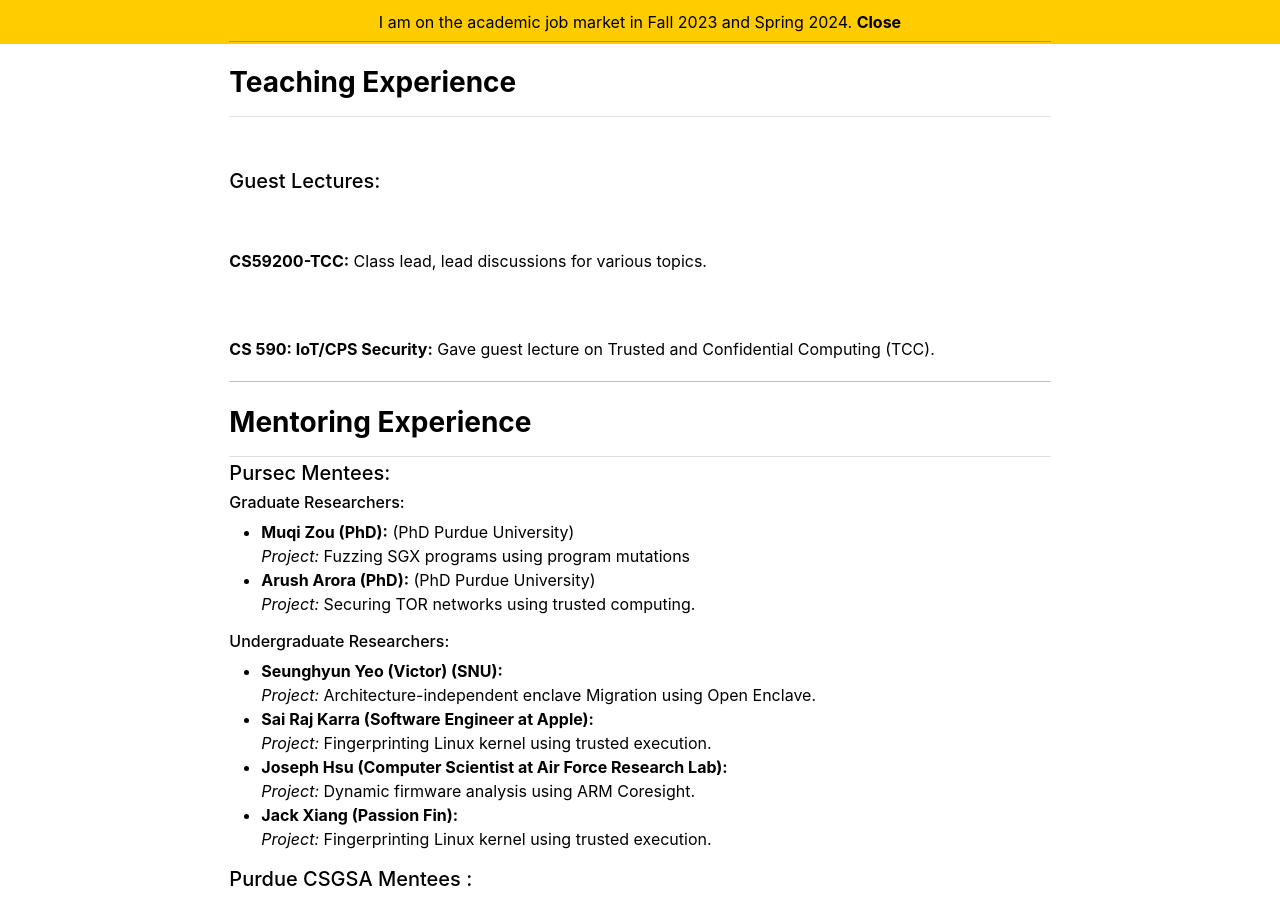
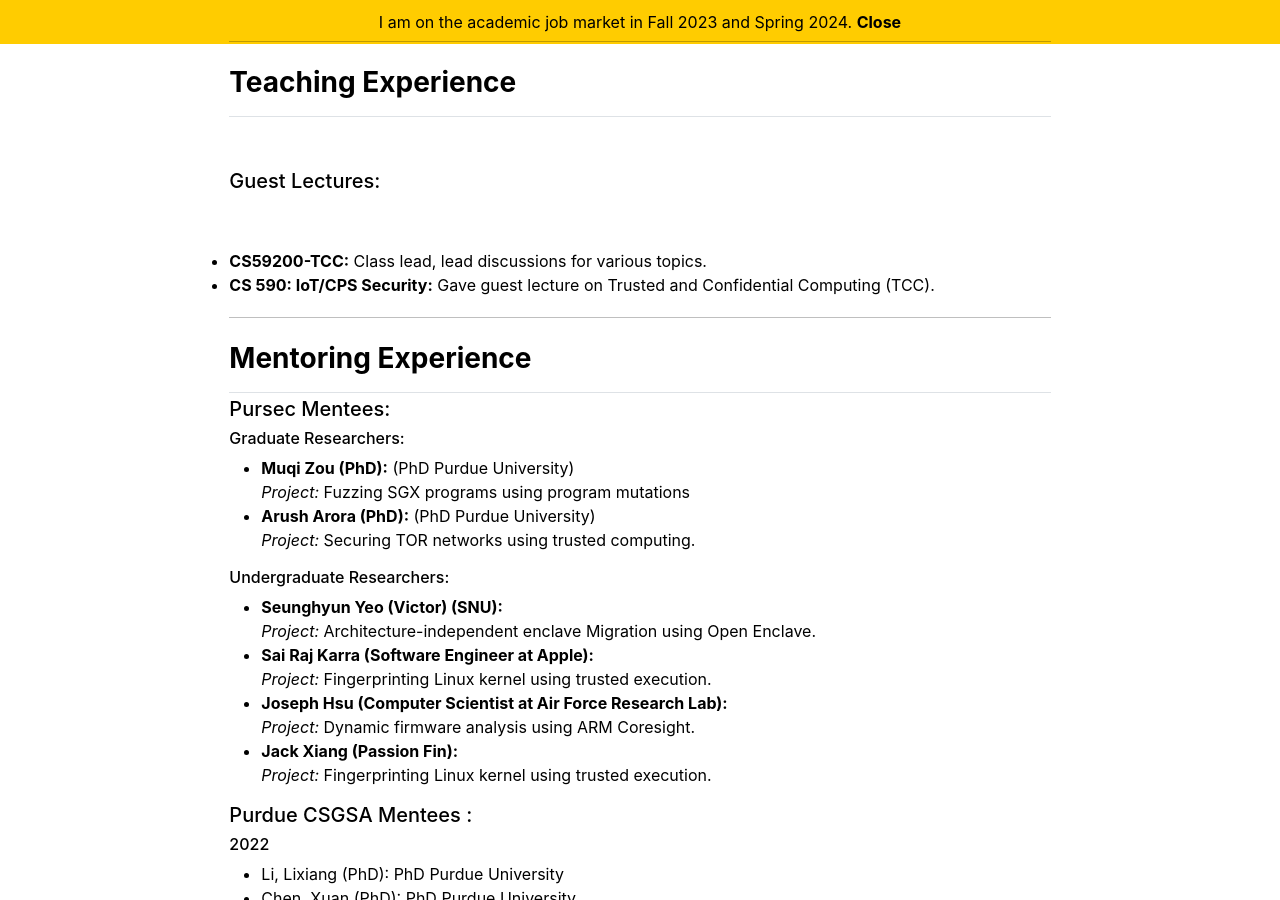
Before and after one commit to Arslan8/arslan8.github.io, a Jekyll site: the page built from index.md, in a window 1280 px wide and 900 px high, scrolled down 1842 px. Built offline with Jekyll 4.4.1, drawn with Linux system fonts in a browser that asks for light colours.

Commit message:
Adding teaching experience

```diff
--- a/_layouts/home.html
+++ b/_layouts/home.html
@@ -131,10 +131,10 @@
 
           <h5>Guest Lectures:</h5>
 
-  <p><strong>CS59200-TCC:</strong> Class lead, lead discussions for various topics.</p>
-
-  <p><strong>CS 590: IoT/CPS Security:</strong> Gave guest lecture on Trusted and Confidential Computing (TCC).</p>
-
+          <ul>
+            <li><strong>CS59200-TCC:</strong> Class lead, lead discussions for various topics.</li>
+            <li><strong>CS 590: IoT/CPS Security:</strong> Gave guest lecture on Trusted and Confidential Computing (TCC).</li>
+          </ul>
 </div>
 
 
```
